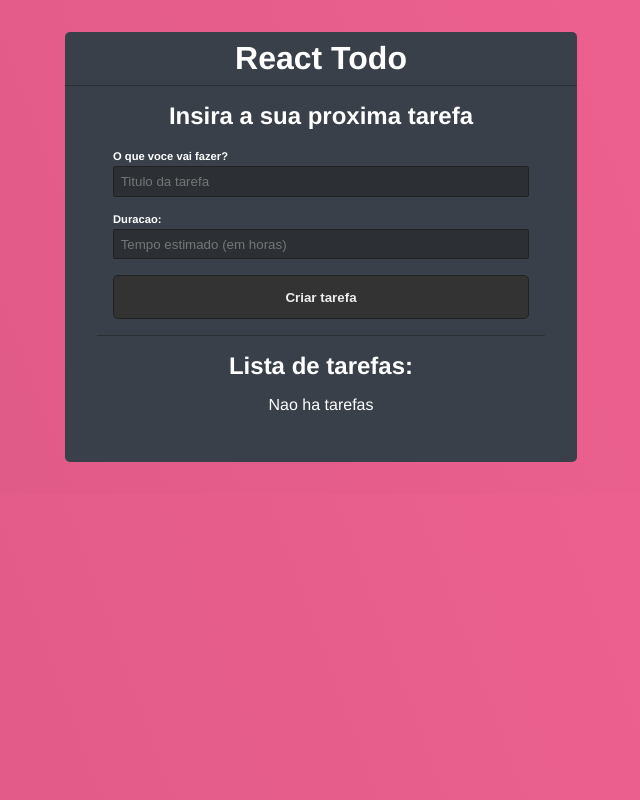
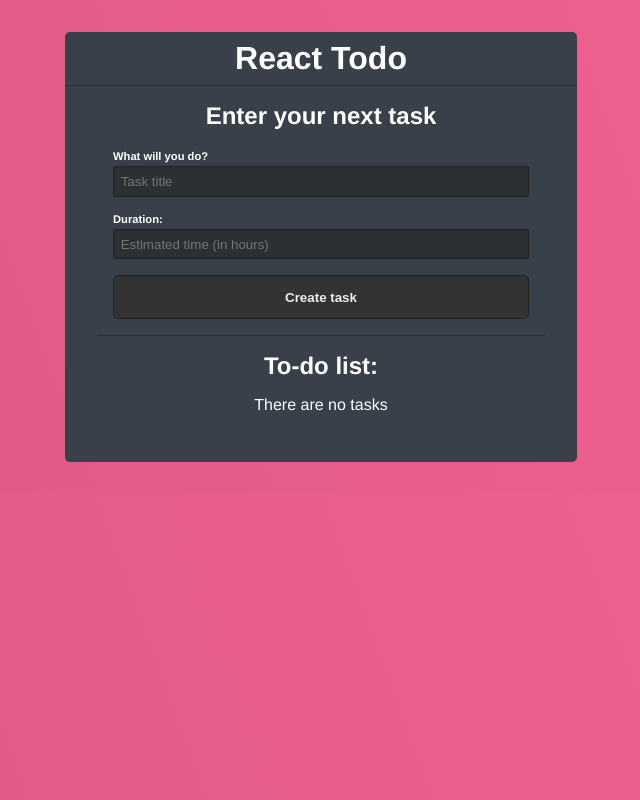
Before and after one commit to benevora/react_taskManager, a React (Create React App) app in the folder taskmanager/: page / in a window 1280 px wide. Shown: the whole page, without its empty margins (319-959 px from the left). Built offline with nearby package versions, Linux system fonts and the light colour scheme; data requests are answered from the project's data file.

Commit message:
Update App.js

```diff
--- a/taskmanager/src/App.js
+++ b/taskmanager/src/App.js
@@ -104,14 +104,14 @@ function App() {
         <h1>React Todo</h1>
       </div>
       <div className="form-todo">
-        <h2>Insira a sua proxima tarefa</h2>
+        <h2>Enter your next task</h2>
         <form onSubmit={handleSubmit}>
           <div className="form-control">
-            <label htmlFor="title">O que voce vai fazer?</label>
+            <label htmlFor="title">What will you do?</label>
             <input
               type="text"
               name="title"
-              placeholder="Titulo da tarefa"
+              placeholder="Task title"
               autoComplete="off"
               onChange={(e) => setTitle(e.target.value)}
               value={title || ""}
@@ -119,27 +119,27 @@ function App() {
             />
           </div>
           <div className="form-control">
-            <label htmlFor="time">Duracao:</label>
+            <label htmlFor="time">Duration:</label>
             <input
               type="text"
               name="time"
-              placeholder="Tempo estimado (em horas)"
+              placeholder="Estimated time (in hours)"
               autoComplete="off"
               onChange={(e) => setTime(e.target.value)}
               value={time || ""}
               required
             />
           </div>
-          <input type="submit" value="Criar tarefa" />
+          <input type="submit" value="Create task" />
         </form>
       </div>
       <div className="list-todo">
-        <h2>Lista de tarefas:</h2>
-        {todos.length === 0 && <p>Nao ha tarefas</p>}
+        <h2>To-do list:</h2>
+        {todos.length === 0 && <p>There are no tasks</p>}
         {todos.map((todo) => (
           <div className="todo" key={todo.id}>
             <h3 className={todo.done ? "todo-done" : ""}>{todo.title}</h3>
-            <p>Duracao: {todo.time}</p>
+            <p>Duration: {todo.time}</p>
             <div className="actions">
               <span onClick={() => handleEdit(todo)}>
                 {!todo.done ? <BsBookmarkCheck /> : <BsBookmarkCheckFill />}
```
